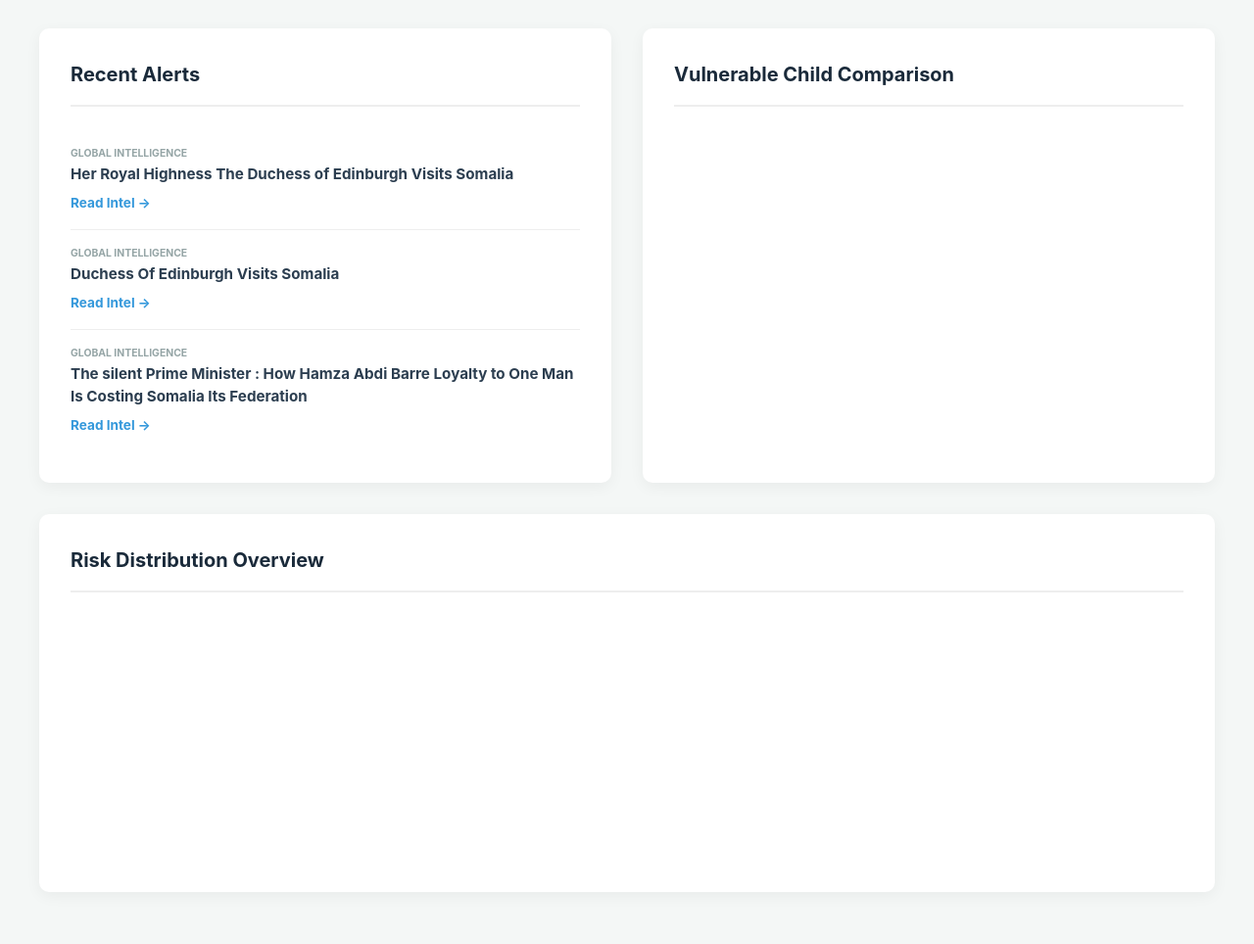
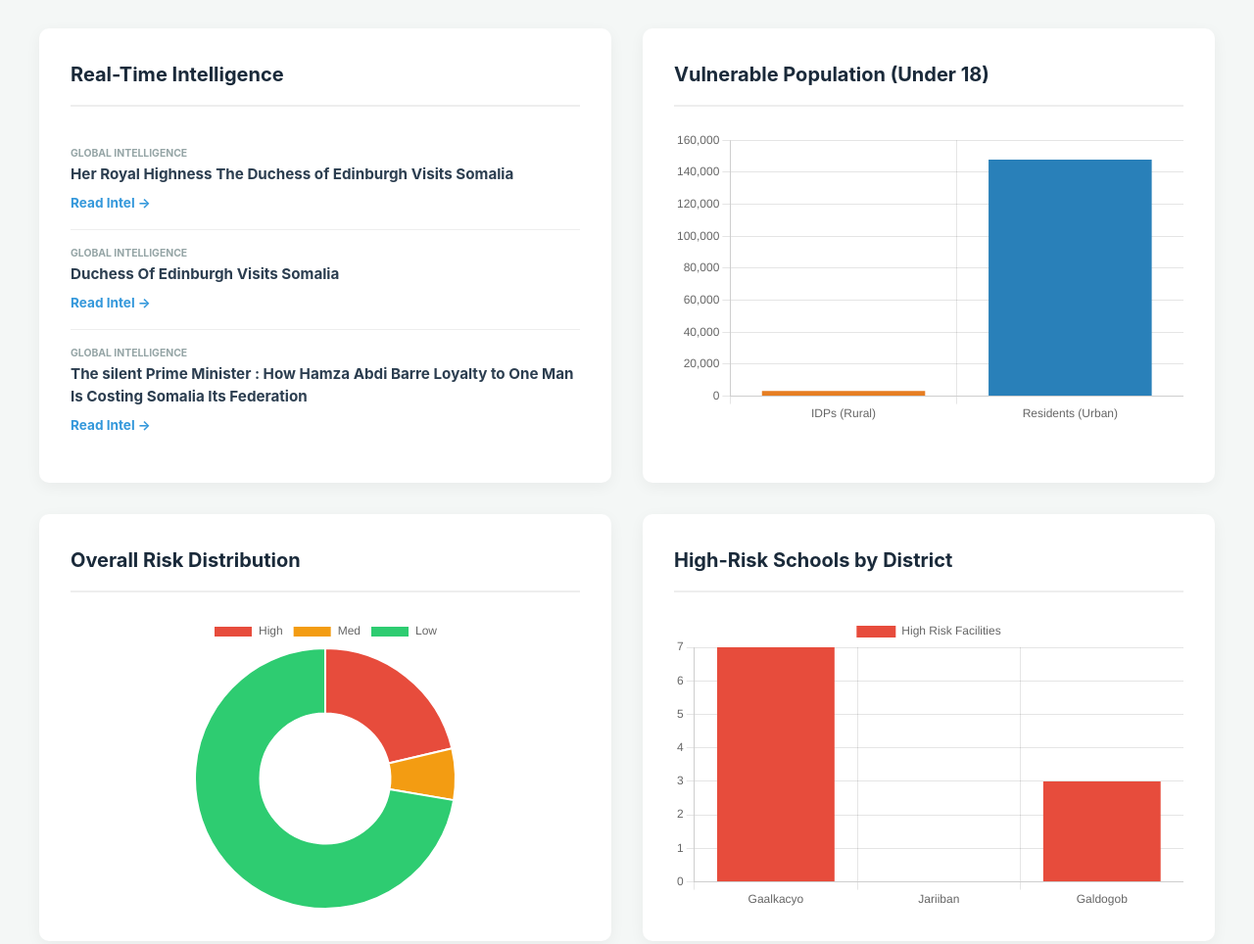
Before and after one commit to villirillogiulia-eng/RFP, a plain HTML site: page index.html in a window 1280 px wide. Shown: the part 680-1644 px from the top of the page at 98% size. Drawn offline with nearby package versions, Linux system fonts and the light colour scheme.

Commit message:
Restore and optimize analytics charts for NGO dashboard

```diff
--- a/index.html
+++ b/index.html
@@ -240,29 +240,30 @@
             </div>
         </div>
 
-        <!-- Dashboard Grid -->
+        <!-- Analytics Grid -->
         <div class="dashboard-grid">
             <div class="card">
-                <h2>Recent Alerts</h2>
+                <h2>Real-Time Intelligence</h2>
                 <div class="news-sidebar" id="news-container">
                     <!-- Loaded via JS -->
                 </div>
             </div>
             <div class="card">
-                <h2>Vulnerable Child Comparison</h2>
+                <h2>Vulnerable Population (Under 18)</h2>
                 <div style="height: 300px;">
                     <canvas id="u18ComparisonChart"></canvas>
                 </div>
             </div>
-            <div class="card" style="grid-column: span 2;">
-                <h2>Risk Distribution Overview</h2>
-                <div style="display: grid; grid-template-columns: 1fr 2fr; gap: 2rem;">
-                    <div style="height: 250px;">
-                        <canvas id="riskPieChart"></canvas>
-                    </div>
-                    <div style="height: 250px;">
-                        <canvas id="districtBarChart"></canvas>
-                    </div>
+            <div class="card">
+                <h2>Overall Risk Distribution</h2>
+                <div style="height: 300px;">
+                    <canvas id="riskPieChart"></canvas>
+                </div>
+            </div>
+            <div class="card">
+                <h2>High-Risk Schools by District</h2>
+                <div style="height: 300px;">
+                    <canvas id="districtBarChart"></canvas>
                 </div>
             </div>
         </div>
@@ -384,19 +385,6 @@
             }
 
             // --- Charts ---
-            const ctx1 = document.getElementById('demographicBarChart').getContext('2d');
-            new Chart(ctx1, {
-                type: 'bar',
-                data: {
-                    labels: ['Galkayo', 'Galdogob', 'Hobyo', 'Jariban', 'Harardhere'],
-                    datasets: [
-                        { label: 'Total Pop', data: [501542, 115009, 111550, 94255, 42372], backgroundColor: '#1a2a3a' },
-                        { label: 'Under 18', data: [310956, 71306, 69161, 58438, 26271], backgroundColor: '#3498db' }
-                    ]
-                },
-                options: { maintainAspectRatio: false }
-            });
-
             const ctx2 = document.getElementById('u18ComparisonChart').getContext('2d');
             new Chart(ctx2, {
                 type: 'bar',
```
Also changed, not shown: launchpage.html (+11 -18 lines).
